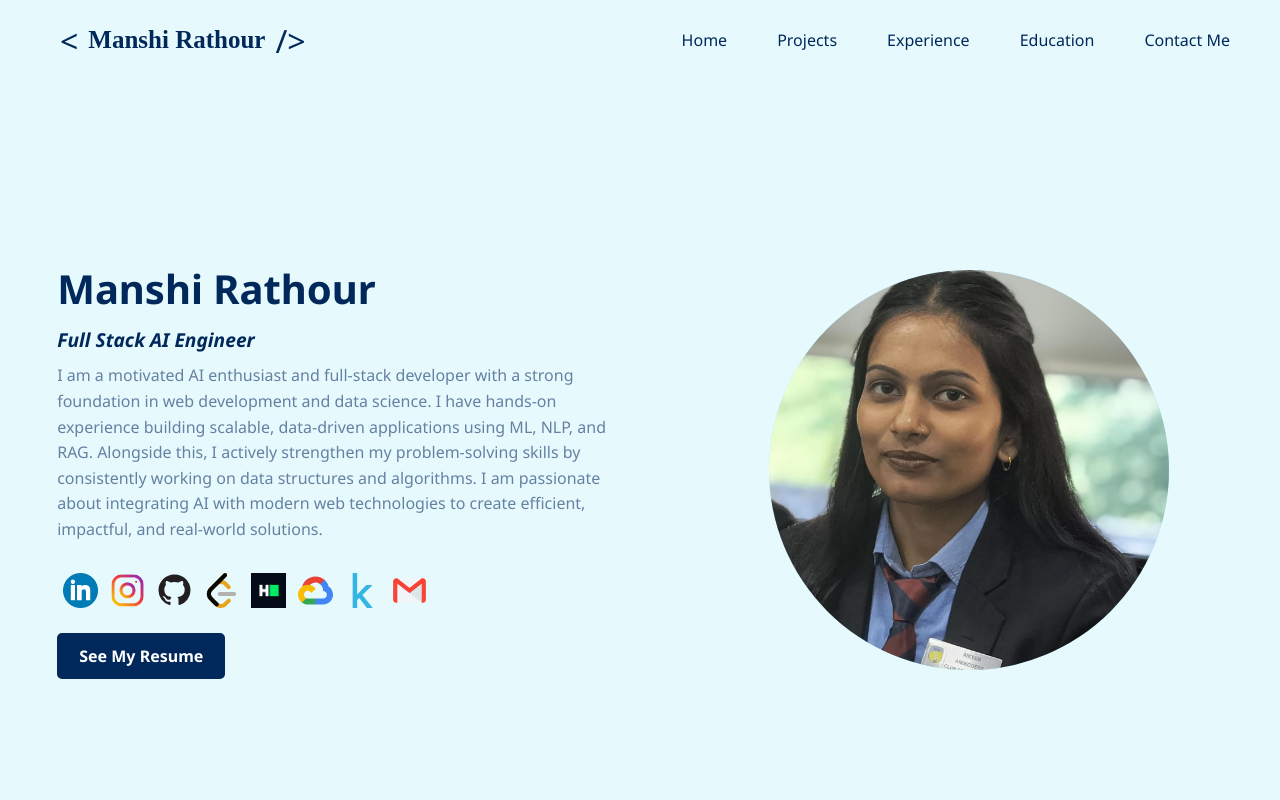
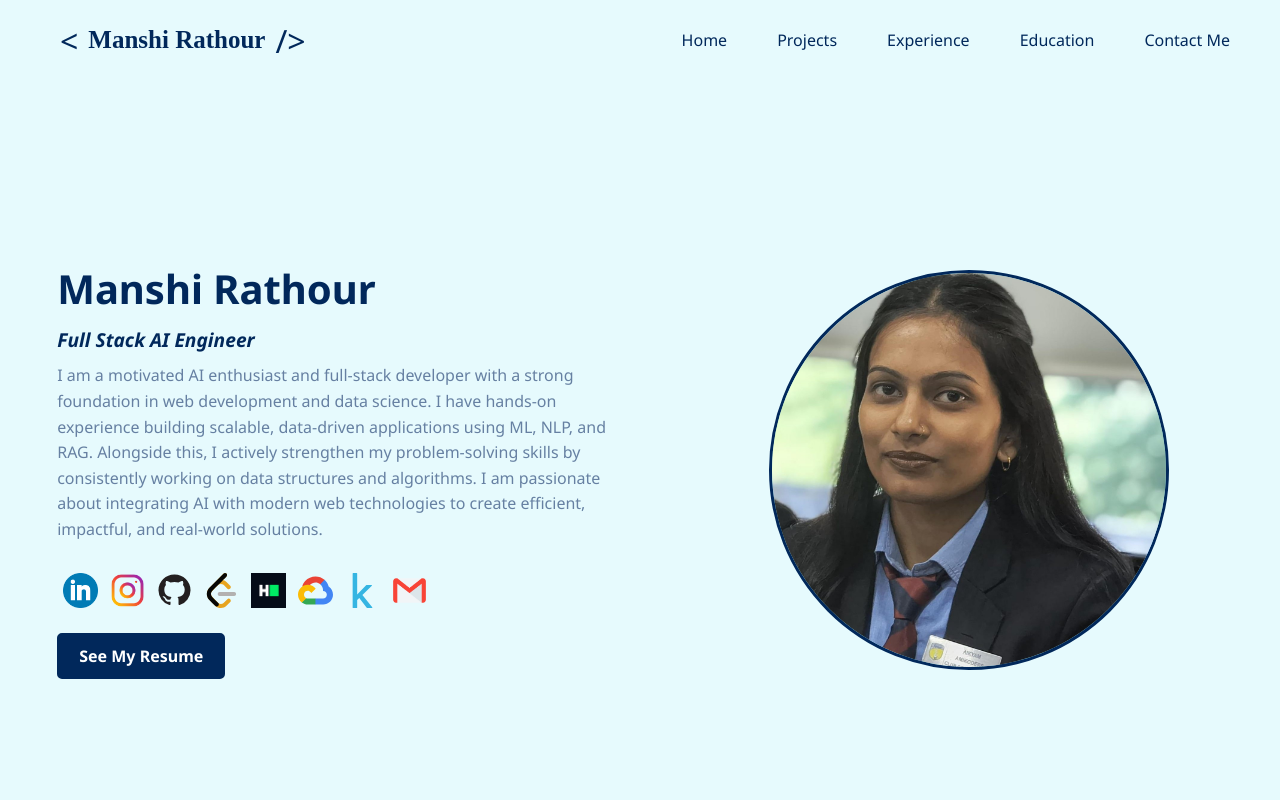
Before and after one commit to Manshi-Rathour/My-Portfolio, a React (Vite) app: page / in a window 1280 px wide. Shown: the top 800 px of the page. Built offline with nearby package versions, Linux system fonts and the light colour scheme; a web font is replaced by a local one.

Commit message:
border added around the profile image

```diff
--- a/src/styles/Home.css
+++ b/src/styles/Home.css
@@ -102,6 +102,7 @@
   display: flex;
   justify-content: center;
   align-items: center;
+  border: 3px solid rgb(1, 40, 91);
 }
 
 .profile-image-wrapper img {
```
